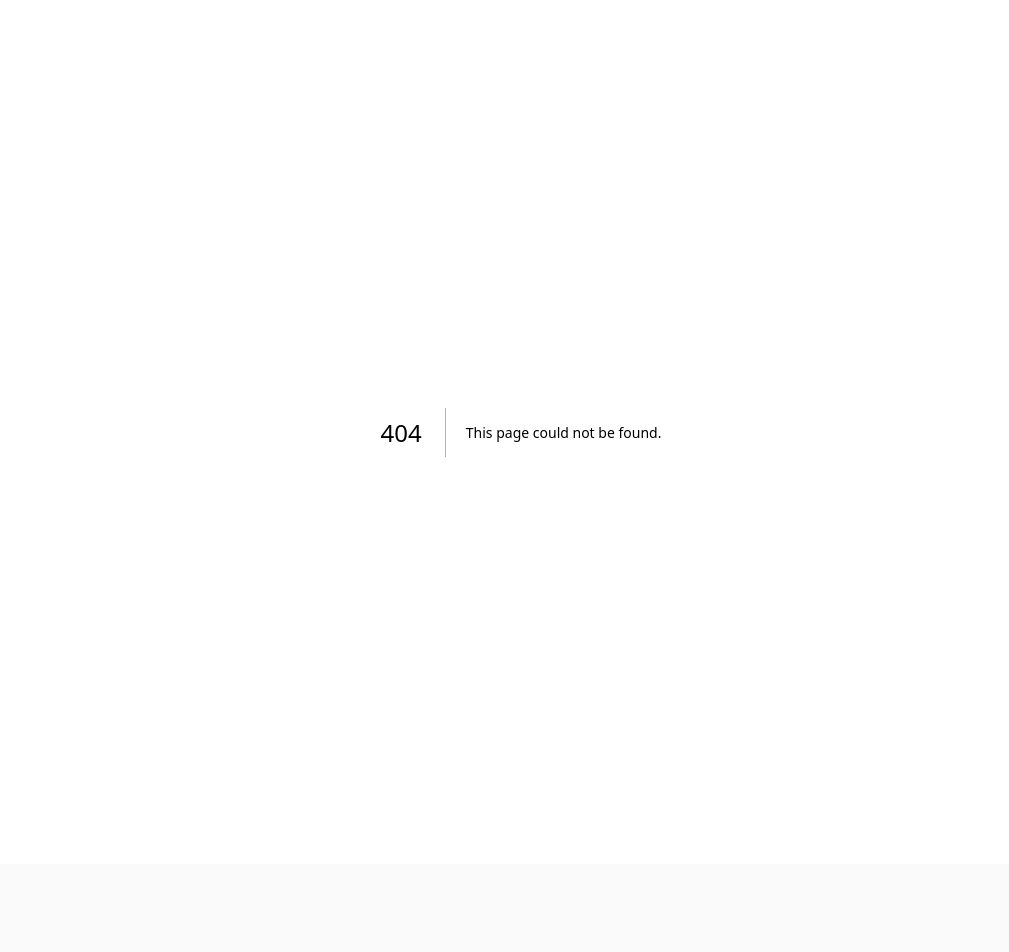
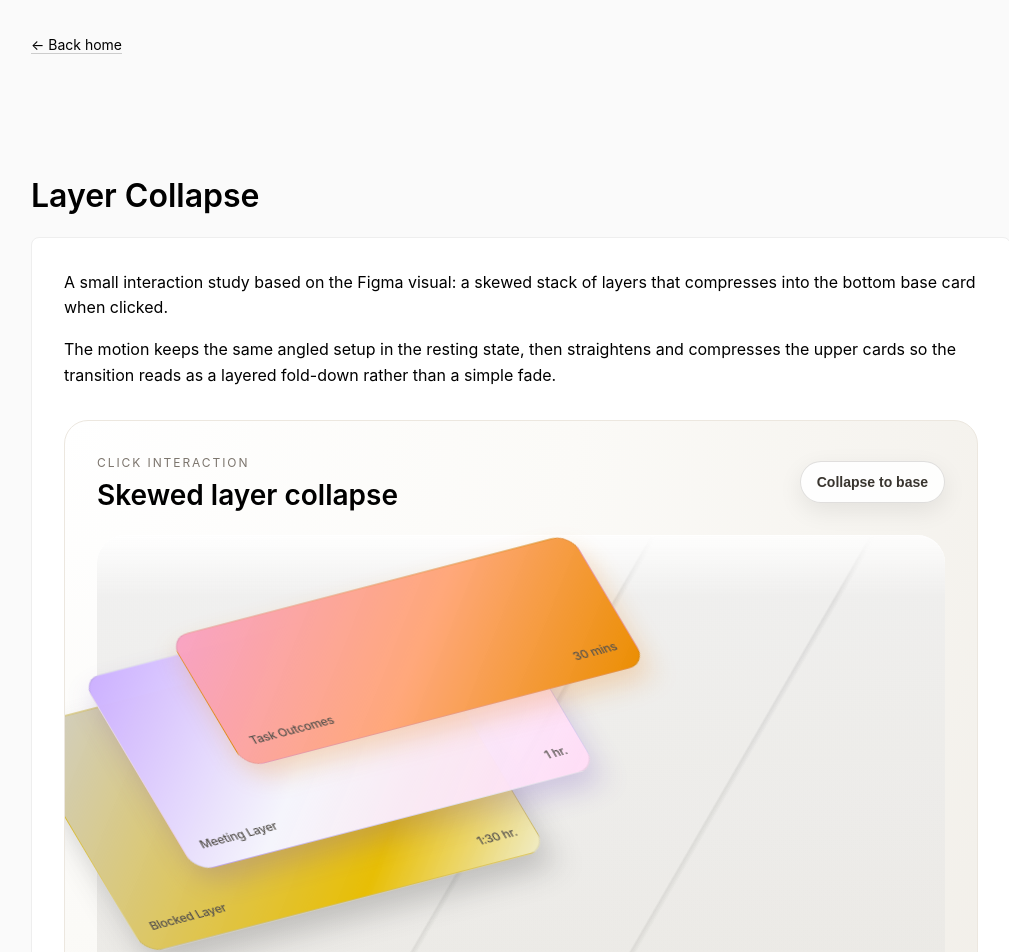
Before and after one commit to AbhinanditS/interactions, a Next.js app: page /prototypes/layer-collapse in a window 1280 px wide. Before the commit this address had no page. Shown: the top 952 px of the page, without its empty margins (119-1128 px from the left). Before the commit the page ends 864 px from the top, so only its background shows below. Built offline with nearby package versions, Linux system fonts and the light colour scheme.

Commit message:
Add layer collapse interaction prototype

```diff
--- a/app/prototypes/data.ts
+++ b/app/prototypes/data.ts
@@ -6,6 +6,12 @@ export interface PrototypeMetadata {
 }
 
 export const prototypes: PrototypeMetadata[] = [
+  {
+    slug: 'layer-collapse',
+    title: 'Layer Collapse',
+    description: 'Skewed stacked cards that compress into the base layer on click',
+    date: '2026-03-24',
+  },
   {
     slug: 'radial-timeline',
     title: 'Radial Timeline',
--- /dev/null
+++ b/app/prototypes/layer-collapse/Prototype.tsx
@@ -0,0 +1,239 @@
+"use client";
+
+import { useState } from "react";
+import { motion } from "framer-motion";
+
+type LayerSpec = {
+  id: string;
+  label: string;
+  duration: string;
+  width: number;
+  height: number;
+  top: number;
+  left: number;
+  background: string;
+  shadow: string;
+  zIndex: number;
+};
+
+const layers: LayerSpec[] = [
+  {
+    id: "blocked",
+    label: "Blocked Layer",
+    duration: "1:30 hr.",
+    width: 26 * 16,
+    height: 16.2 * 16,
+    top: 6.75 * 16,
+    left: 2.6 * 16,
+    background:
+      "linear-gradient(135deg, rgba(205,205,205,0.95) 0%, rgba(231,189,0,0.98) 72%, rgba(240,237,200,0.92) 100%)",
+    shadow: "0 18px 30px rgba(68, 68, 68, 0.26)",
+    zIndex: 1,
+  },
+  {
+    id: "meeting",
+    label: "Meeting Layer",
+    duration: "1 hr.",
+    width: 26 * 16,
+    height: 13.9 * 16,
+    top: 3.9 * 16,
+    left: 5.75 * 16,
+    background:
+      "linear-gradient(135deg, rgba(202,173,255,0.98) 0%, rgba(245,246,255,0.98) 46%, rgba(255,219,246,0.95) 100%)",
+    shadow: "0 16px 28px rgba(111, 79, 191, 0.24)",
+    zIndex: 2,
+  },
+  {
+    id: "task",
+    label: "Task Outcomes",
+    duration: "30 mins",
+    width: 26 * 16,
+    height: 9.4 * 16,
+    top: 1.9 * 16,
+    left: 8.9 * 16,
+    background:
+      "linear-gradient(135deg, rgba(248,160,195,0.96) 0%, rgba(255,166,120,0.98) 52%, rgba(235,142,0,1) 100%)",
+    shadow: "0 14px 26px rgba(238, 135, 31, 0.28)",
+    zIndex: 3,
+  },
+];
+
+const collapsedTop = 19.35 * 16;
+const collapsedLeft = 8.2 * 16;
+const collapsedWidth = 24.2 * 16;
+const collapsedHeight = 4.3 * 16;
+
+export function Prototype() {
+  const [collapsed, setCollapsed] = useState(false);
+
+  return (
+    <div
+      style={{
+        border: "1px solid #ece7df",
+        borderRadius: 24,
+        background:
+          "radial-gradient(circle at top left, #ffffff 0%, #fbfaf7 45%, #f1eee8 100%)",
+        padding: "2rem",
+        overflow: "hidden",
+      }}
+    >
+      <div
+        style={{
+          display: "flex",
+          justifyContent: "space-between",
+          alignItems: "center",
+          gap: "1rem",
+          marginBottom: "1.5rem",
+        }}
+      >
+        <div>
+          <p
+            style={{
+              fontSize: 12,
+              letterSpacing: "0.16em",
+              textTransform: "uppercase",
+              color: "#7c756d",
+              marginBottom: 8,
+            }}
+          >
+            Click Interaction
+          </p>
+          <h2 style={{ margin: 0, fontSize: "1.75rem", lineHeight: 1.1 }}>
+            Skewed layer collapse
+          </h2>
+        </div>
+
+        <button
+          type="button"
+          onClick={(event) => {
+            event.stopPropagation();
+            setCollapsed((value) => !value);
+          }}
+          style={{
+            border: "1px solid rgba(66, 60, 53, 0.16)",
+            borderRadius: 999,
+            background: "rgba(255,255,255,0.88)",
+            color: "#39352f",
+            padding: "0.75rem 1rem",
+            fontSize: 14,
+            fontWeight: 600,
+            cursor: "pointer",
+            boxShadow: "0 8px 24px rgba(0,0,0,0.08)",
+          }}
+        >
+          {collapsed ? "Expand stack" : "Collapse to base"}
+        </button>
+      </div>
+
+      <div
+        onClick={() => setCollapsed((value) => !value)}
+        style={{
+          position: "relative",
+          height: 33 * 16,
+          borderRadius: 28,
+          background:
+            "linear-gradient(180deg, rgba(255,255,255,0.85) 0%, rgba(249,247,241,0.96) 100%)",
+          boxShadow: "inset 0 1px 0 rgba(255,255,255,0.8)",
+          cursor: "pointer",
+        }}
+      >
+        <div
+          style={{
+            position: "absolute",
+            inset: 0,
+            backgroundImage:
+              "linear-gradient(rgba(130,130,130,0.12), rgba(130,130,130,0.12)), linear-gradient(120deg, transparent 0%, transparent 48%, rgba(80,80,80,0.12) 48.2%, transparent 48.7%), linear-gradient(120deg, transparent 0%, transparent 67%, rgba(80,80,80,0.12) 67.2%, transparent 67.7%)",
+            maskImage:
+              "linear-gradient(180deg, transparent 0%, rgba(0,0,0,0.95) 12%, rgba(0,0,0,0.95) 88%, transparent 100%)",
+            borderRadius: 28,
+            pointerEvents: "none",
+          }}
+        />
+
+        {layers.map((layer, index) => {
+          const isBase = index === 0;
+          const shouldFlatten = collapsed && !isBase;
+
+          return (
+            <motion.div
+              key={layer.id}
+              initial={false}
+              animate={{
+                top: shouldFlatten ? collapsedTop : layer.top,
+                left: shouldFlatten ? collapsedLeft : layer.left,
+                width: shouldFlatten ? collapsedWidth : layer.width,
+                height: shouldFlatten ? collapsedHeight : layer.height,
+                rotate: collapsed ? 0 : -15,
+                opacity: shouldFlatten ? 0.18 + index * 0.08 : 1,
+              }}
+              transition={{
+                type: "spring",
+                stiffness: 160,
+                damping: 22,
+                mass: 0.8,
+                delay: collapsed ? index * 0.03 : (layers.length - index) * 0.03,
+              }}
+              style={{
+                position: "absolute",
+                borderRadius: 20,
+                background: layer.background,
+                boxShadow: layer.shadow,
+                border: "1px solid rgba(61,61,61,0.1)",
+                transformOrigin: "bottom center",
+                overflow: "hidden",
+                zIndex: collapsed && !isBase ? 4 + index : layer.zIndex,
+                skew: collapsed ? "0deg" : "15deg",
+                scaleY: collapsed ? 1 : 0.97,
+              }}
+            >
+              <motion.div
+                initial={false}
+                animate={{
+                  opacity: collapsed && !isBase ? 0 : 1,
+                  y: collapsed && !isBase ? 12 : 0,
+                }}
+                transition={{ duration: 0.22, ease: "easeInOut" }}
+                style={{
+                  position: "absolute",
+                  inset: 0,
+                  padding: "1rem 1.1rem",
+                  display: "flex",
+                  alignItems: "flex-end",
+                  justifyContent: "space-between",
+                  fontSize: 12,
+                  fontWeight: 500,
+                  color: "#56524d",
+                  letterSpacing: "-0.02em",
+                }}
+              >
+                <span>{layer.label}</span>
+                <span>{layer.duration}</span>
+              </motion.div>
+            </motion.div>
+          );
+        })}
+
+        <motion.div
+          initial={false}
+          animate={{
+            opacity: collapsed ? 1 : 0,
+            y: collapsed ? 0 : 8,
+          }}
+          transition={{ duration: 0.25 }}
+          style={{
+            position: "absolute",
+            left: "50%",
+            bottom: "2rem",
+            transform: "translateX(-50%)",
+            fontSize: 13,
+            color: "#6b655d",
+            letterSpacing: "-0.01em",
+            pointerEvents: "none",
+          }}
+        >
+          The upper layers compress into the base footprint.
+        </motion.div>
+      </div>
+    </div>
+  );
+}
--- /dev/null
+++ b/app/prototypes/layer-collapse/page.tsx
@@ -0,0 +1,37 @@
+import { Metadata } from "next";
+import { BackToHomeLink } from "@/components/BackToHomeLink";
+import { PrototypeFrame } from "@/components/PrototypeFrame";
+import { Prototype } from "./Prototype";
+
+export const metadata: Metadata = {
+  title: "Layer Collapse",
+};
+
+export default function LayerCollapsePage() {
+  return (
+    <main
+      style={{ maxWidth: "980px", margin: "0 auto", paddingBottom: "4rem" }}
+    >
+      <BackToHomeLink />
+
+      <PrototypeFrame title="Layer Collapse">
+        <article>
+          <p>
+            A small interaction study based on the Figma visual: a skewed stack
+            of layers that compresses into the bottom base card when clicked.
+          </p>
+
+          <p>
+            The motion keeps the same angled setup in the resting state, then
+            straightens and compresses the upper cards so the transition reads
+            as a layered fold-down rather than a simple fade.
+          </p>
+
+          <div style={{ marginTop: "2rem", marginBottom: "2rem" }}>
+            <Prototype />
+          </div>
+        </article>
+      </PrototypeFrame>
+    </main>
+  );
+}
```
